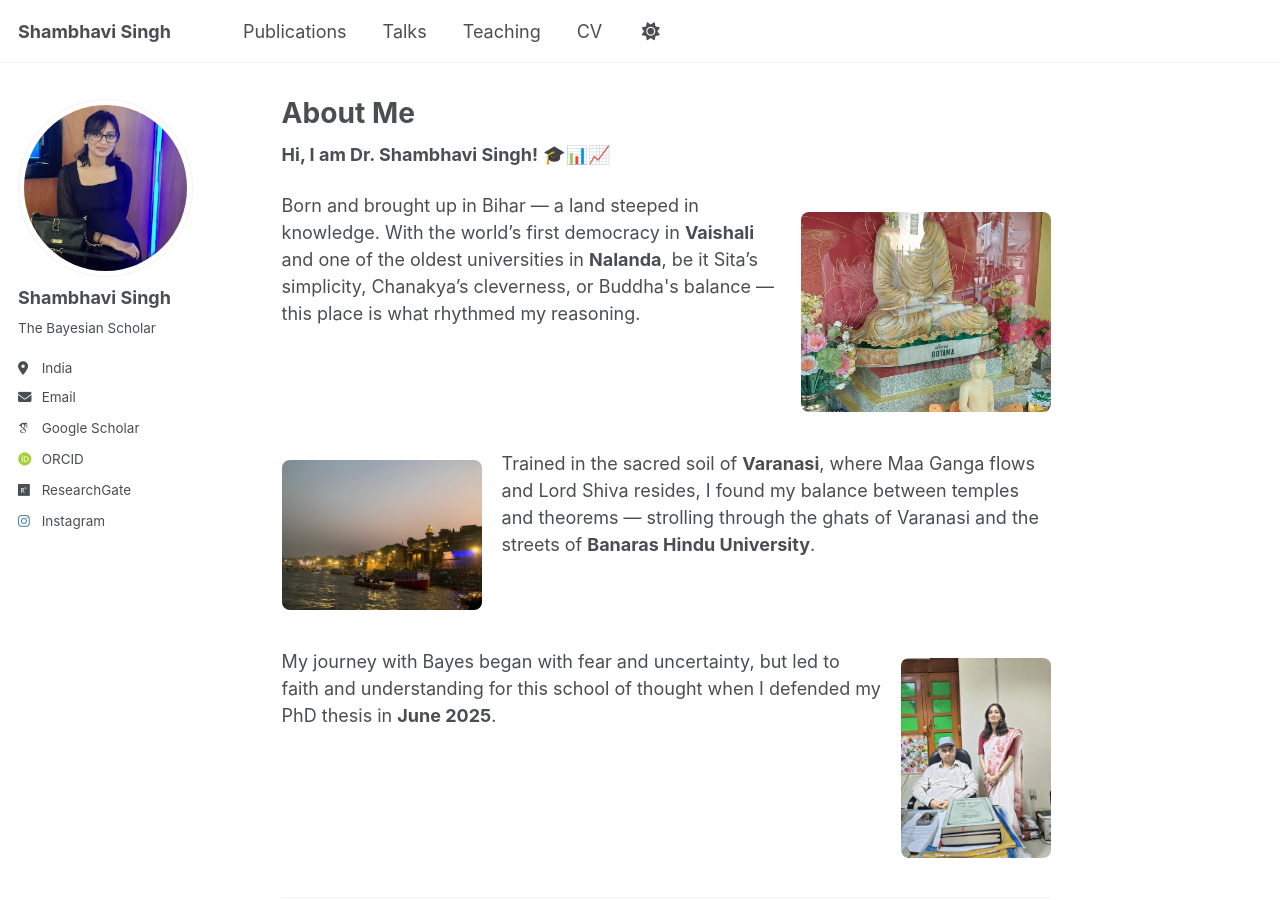
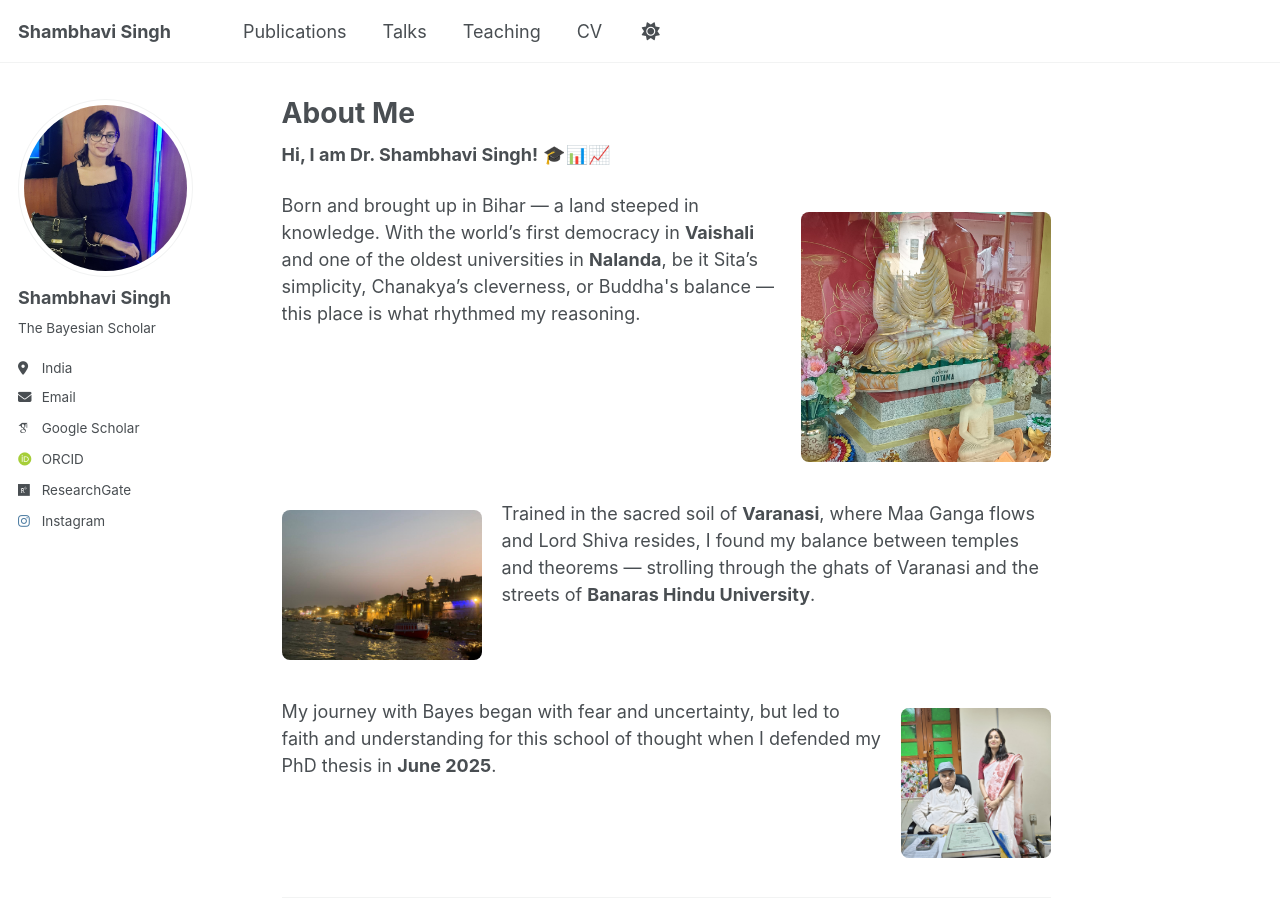
Before and after one commit to shambhavisingh010/shambhavisingh010.github.io, a Jekyll site: the page built from _pages/about.md, in a window 1280 px wide and 900 px high. Built offline with Jekyll 4.4.1, drawn with Linux system fonts in a browser that asks for light colours; some web fonts are replaced.

Commit message:
Update about.md

```diff
--- a/_pages/about.md
+++ b/_pages/about.md
@@ -10,7 +10,7 @@
 **Hi, I am Dr. Shambhavi Singh!** 🎓📊📈
 
 <p style="overflow: auto;">
-  <img src="/images/buddha.jpg" alt="Bihar and Buddha" style="float: right; margin: 20px 0 15px 20px; width: 250px; height: 200px; object-fit: cover; border-radius: 8px;">
+  <img src="/images/buddha.jpg" alt="Bihar and Buddha" style="float: right; margin: 20px 0 15px 20px; width: 250px; height: 250px; object-fit: cover; border-radius: 8px;">
   Born and brought up in Bihar — a land steeped in knowledge. With the world’s first democracy in <strong>Vaishali</strong> and one of the oldest universities in <strong>Nalanda</strong>, be it Sita’s simplicity, Chanakya’s cleverness, or Buddha's balance — this place is what rhythmed my reasoning.
 </p>
 
@@ -20,7 +20,7 @@
 </p>
 
 <p style="overflow: auto;">
-  <img src="/images/phd viva.jpg" alt="PhD Defense" style="float: right; margin: 10px 0 15px 20px; width: 150px; height: 200px; object-fit: cover; border-radius: 8px;">
+  <img src="/images/phd viva.jpg" alt="PhD Defense" style="float: right; margin: 10px 0 15px 20px; width: 150px; height: 150px; object-fit: cover; border-radius: 8px;">
   My journey with Bayes began with fear and uncertainty, but led to faith and understanding for this school of thought when I defended my PhD thesis in <strong>June 2025</strong>.
 </p>
 
```
